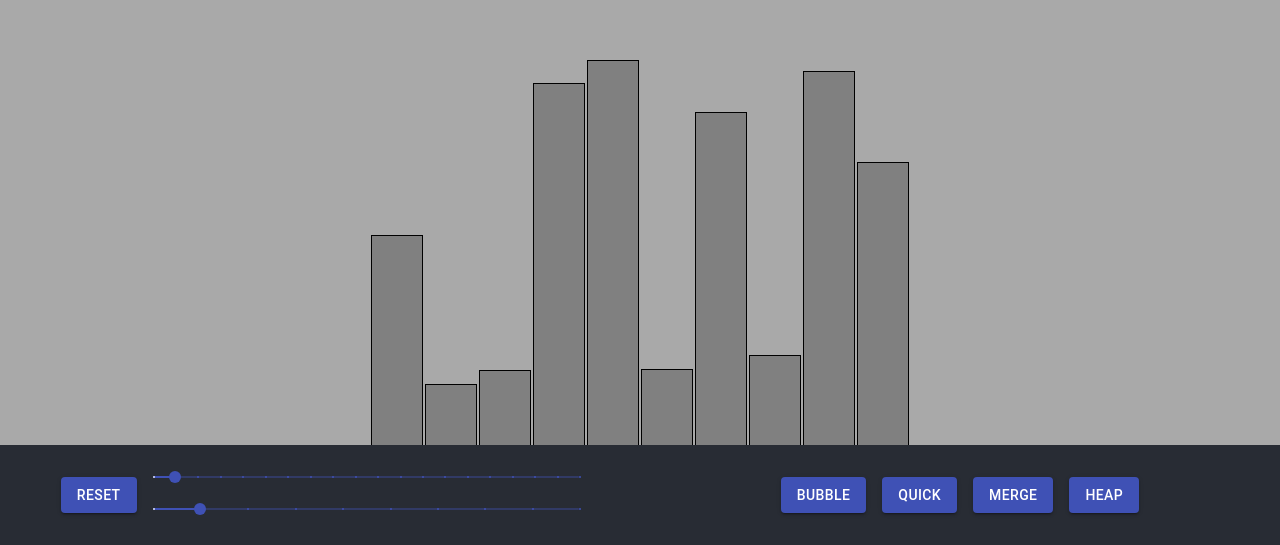
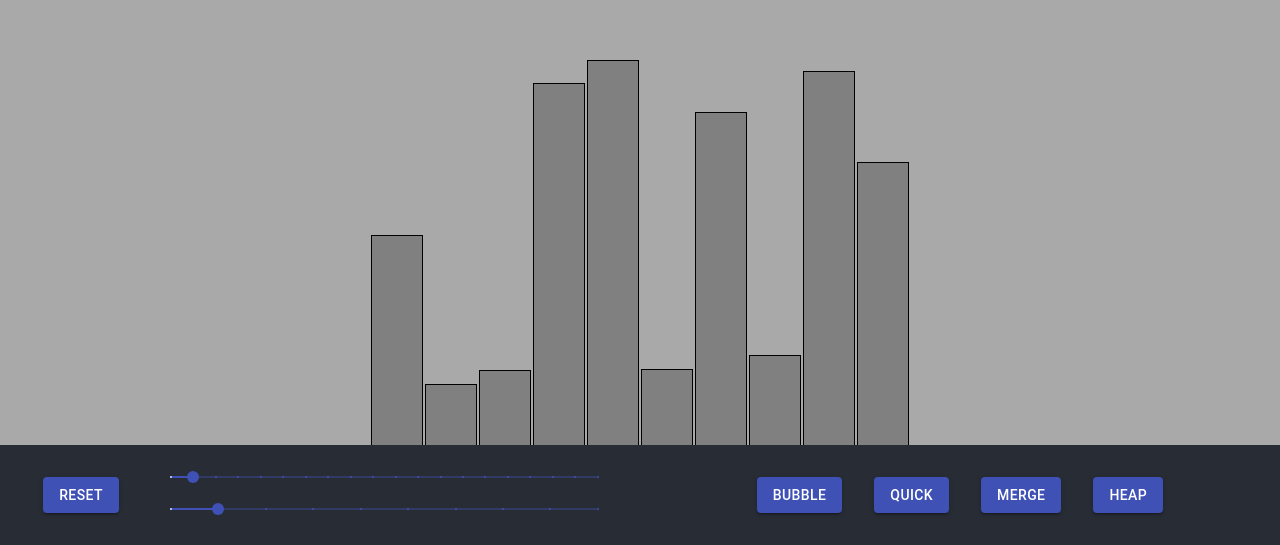
Before and after one commit to TalhaR/Sorting-visualizer, a React (Create React App) app: page / in a window 1280 px wide. Shown: the part 454-999 px from the top of the page. Built offline with nearby package versions, Linux system fonts and the light colour scheme.

Commit message:
refractoring. Cleaned up some lines

```diff
--- a/src/components/Body.jsx
+++ b/src/components/Body.jsx
@@ -19,7 +19,6 @@ function setColor(domBars, color) {
 class Body extends React.Component {
     constructor(props) {
         super(props);
-
         this.state = {
             elements: [],
             isRunning: false,
--- a/src/components/Controls.jsx
+++ b/src/components/Controls.jsx
@@ -7,7 +7,7 @@ const useStyles = makeStyles((theme) => ({
     },
     arrayControls: {
         height: '100px',
-        justifyContent: 'center',
+        justifyContent: 'space-evenly',
         alignItems: 'center',
         flexWrap: 'wrap',
         '& > *': {
@@ -22,28 +22,27 @@ const useStyles = makeStyles((theme) => ({
         '& > *': {
             margin: theme.spacing(1),
         },
+        [theme.breakpoints.up('md')]: {
+            '& > *': {
+                margin: theme.spacing(2),
+            },
+        }
     },
-    slider: {
-    }
+    slider: {}
 }));
 
 function Controls({setSorter, setSize, setSpeed, resetArray, isRunning}) {
     const classes = useStyles();
 
-    const selectSorter = (algorithm) => {
-        setSorter(algorithm);
-    }
-
     return (
         <Grid container item xs={12} className={classes.root} component="section">
             <Grid container item xs={12} sm={6} className={classes.arrayControls}>
                 <Grid item>
-                    <Button color="primary" variant="contained" disabled={isRunning} onClick={() => resetArray()}>
+                    <Button color="primary" variant="contained" disabled={isRunning} onClick={resetArray}>
                         Reset
                     </Button>
                 </Grid>
                 <Grid item xs={7} md={8}>
-
                     <Slider className={classes.slider} defaultValue={10} step={5} marks min={5} max={100}
                             valueLabelDisplay="auto" disabled={isRunning} onChange={(e, value) => setSize(value)} />
 
@@ -52,16 +51,16 @@ function Controls({setSorter, setSize, setSpeed, resetArray, isRunning}) {
                 </Grid>
             </Grid>
             <Grid item xs={12} sm={6} className={classes.sortControls}>
-                <Button color="primary" variant="contained" disabled={isRunning} onClick={() => selectSorter('bubble')}>
+                <Button color="primary" variant="contained" disabled={isRunning} onClick={() => setSorter('bubble')}>
                     Bubble
                 </Button>
-                <Button color="primary" variant="contained" disabled={isRunning} onClick={() => selectSorter('quick')}>
+                <Button color="primary" variant="contained" disabled={isRunning} onClick={() => setSorter('quick')}>
                     Quick
                 </Button>
-                <Button color="primary" variant="contained" disabled={isRunning} onClick={() => selectSorter('merge')}>
+                <Button color="primary" variant="contained" disabled={isRunning} onClick={() => setSorter('merge')}>
                     Merge
                 </Button>
-                <Button color="primary" variant="contained" disabled={isRunning} onClick={() => selectSorter('heap')}>
+                <Button color="primary" variant="contained" disabled={isRunning} onClick={() => setSorter('heap')}>
                     Heap
                 </Button>
             </Grid>
```
